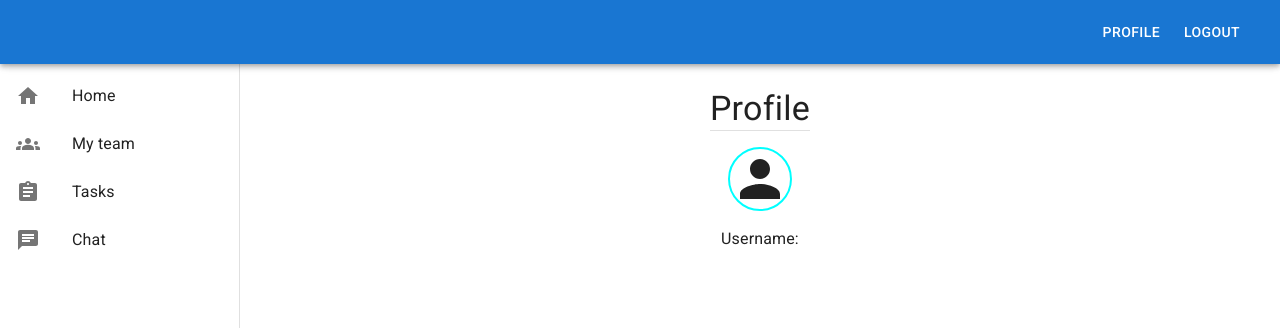
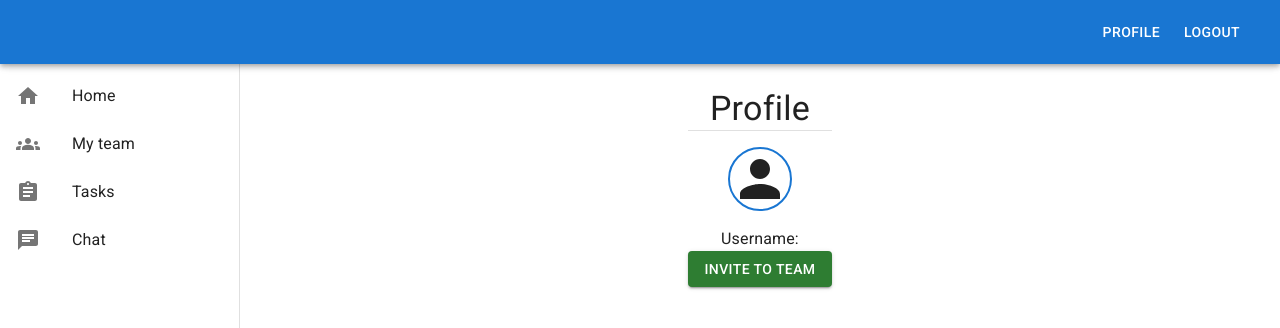
Before and after one commit to Floriian/taskmanagement, a React (Vite) app in the folder apps/client/: page /profile/1 in a window 1280 px wide. Shown: the top 328 px of the page. Built offline with nearby package versions, Linux system fonts and the light colour scheme; no server answers; sample sign-in values are in the browser's storage.

Commit message:
client: add invite button.

```diff
--- a/apps/client/src/pages/user/Profile.tsx
+++ b/apps/client/src/pages/user/Profile.tsx
@@ -1,32 +1,38 @@
 import React, { useEffect, useState } from 'react';
-import { Box, Container, Typography, Divider } from '@mui/material';
+import { Box, Container, Typography, Divider, Button } from '@mui/material';
 import { useParams } from 'react-router-dom';
 import { useAppSelector } from '../../hooks/redux-hooks';
 import { TUser } from '../../types';
 import { userService } from '../../services/user.service';
 import PersonIcon from '@mui/icons-material/Person';
+import { useTheme } from '@emotion/react';
 export default function Profile() {
   const [fetchedUser, setFetchedUser] = useState<TUser>();
+  const [searchUser, setSearchUser] = useState<string>('');
   const [isMatch, setMatch] = useState<boolean>(true);
+
+  const theme = useTheme();
+
   let { username } = useParams();
 
   const user = useAppSelector((state) => state.user);
+
   useEffect(() => {
-    const fetchUser = async () => {
-      if (username) {
-        try {
-          const user = await userService.findUser(username);
-          setFetchedUser(user);
-        } catch (e) {
-          console.log(e);
-        }
-      }
-    };
-    if (username != user.username) {
+    if (username != user.username && username) {
       setMatch(false);
-      fetchUser();
+      setSearchUser(username);
     }
   }, [username]);
+
+  useEffect(() => {
+    if (!isMatch) {
+      const fetch = async () => {
+        const response = await userService.findUser(searchUser);
+        setFetchedUser(response);
+      };
+      fetch();
+    }
+  }, [isMatch]);
 
   return (
     <Container
@@ -49,7 +55,7 @@ export default function Profile() {
               sx={{
                 width: 64,
                 height: 64,
-                border: '2px solid aqua',
+                border: (theme) => `2px solid ${theme.palette.primary.main}`,
                 borderRadius: '100%',
               }}
             />
@@ -61,6 +67,11 @@ export default function Profile() {
               {isMatch ? user.username : fetchedUser?.username}
             </Typography>
           </Typography>
+          {!isMatch ? (
+            <Button color="success" variant="contained">
+              Invite to team
+            </Button>
+          ) : null}
         </Box>
       </Box>
     </Container>
```
